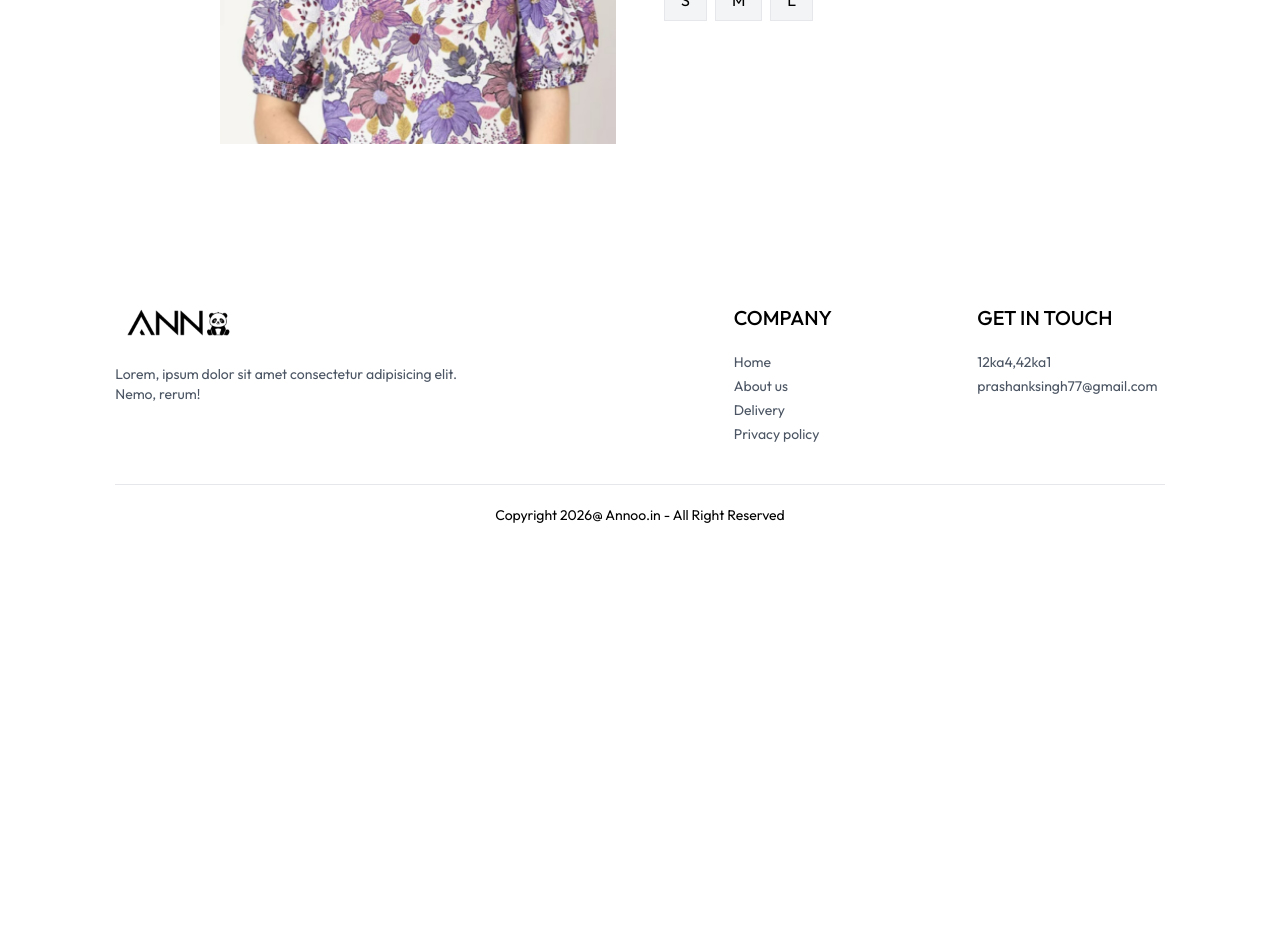
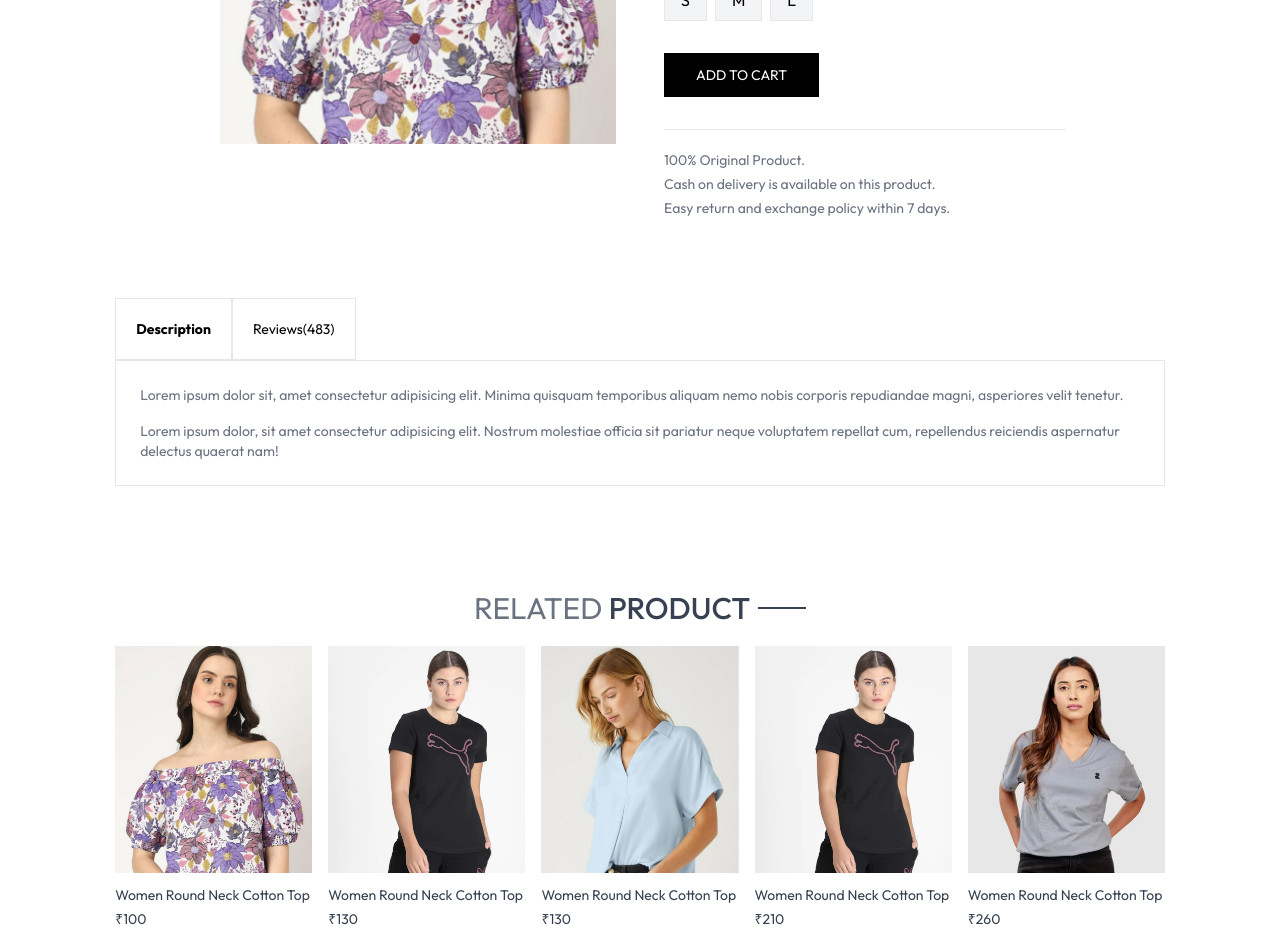
Before and after one commit to prashanksingh93-source/E-COMMERCE-APP, a React (Vite) app in the folder frontend/: page /product/aaaaa in a window 1280 px wide. Shown: the part 440-1392 px from the top of the page. Before the commit the page ends 985 px from the top, so only its background shows below. Built offline with nearby package versions, Linux system fonts and the light colour scheme.

Commit message:
cartcount and description is done

```diff
--- a/frontend/src/App.jsx
+++ b/frontend/src/App.jsx
@@ -12,11 +12,14 @@
 import Navbar from './components/Navbar'
 import Footer from './components/Footer'
 import SearchBar from './components/SearchBar'
+import { ToastContainer, toast } from 'react-toastify';
+import 'react-toastify/dist/ReactToastify.css';
 
 const App = () => {
   return (<>
 
     <div className='px-4 sm:px-[5vw] md:px-[7vw] lg:px-[9vw]'>
+      <ToastContainer/>
       <Navbar/>
       <SearchBar/>
       <Routes>
--- a/frontend/src/components/Navbar.jsx
+++ b/frontend/src/components/Navbar.jsx
@@ -7,7 +7,7 @@
 const Navbar = () => {
   const[visible,setVisible]=useState(false)
 
-  const{setShowSearch}=useContext(ShopContext);
+  const{setShowSearch,getCartCount}=useContext(ShopContext);
 
   return (
     <div className='flex items-center justify-between py-5 font-medium'>
@@ -47,7 +47,7 @@
              </div>
              <Link to='/cart' className='relative'>
              <img src={assets.cart_icon} className='w-5 min-w-5' alt="" />
-             <p className=' absolute right-[-5px] bottom-[-5px] w-4 text-center leading-4 bg-black text-white aspect-square rounded-full text-[8px]'>10</p>
+             <p className=' absolute right-[-5px] bottom-[-5px] w-4 text-center leading-4 bg-black text-white aspect-square rounded-full text-[8px]'>{getCartCount()}</p>
              </Link>
              <img onClick={()=>setVisible(true)} src={assets.menu_icon} className='w-5 cursor-pointer sm:hidden' alt="" />
         </div>
--- /dev/null
+++ b/frontend/src/components/RelatedProducts.jsx
@@ -0,0 +1,38 @@
+import React, { useContext, useEffect, useState } from 'react'
+import { ShopContext } from '../context/ShopContext'
+import Titel from '../components/Titel'
+import ProductItem from '../components/ProductItem'
+
+const RelatedProducts = ({category,subCategory}) => {
+
+    const { products }=useContext(ShopContext);
+    const [related,setRelated]=useState([]);
+
+    useEffect(()=>{
+
+        if(products.length>0){
+            let productsCopy=products.slice();
+
+            productsCopy=productsCopy.filter((item)=>category===item.category);
+            productsCopy=productsCopy.filter((item)=>subCategory===item.subCategory);
+
+            setRelated(productsCopy.slice(0,5))
+        }
+
+    },[])
+
+  return (
+    <div className='my-24'>
+       <div className='text-center text-3xl py-2'>
+          <Titel text1={'RELATED'} text2={'PRODUCT'} ></Titel>
+       </div>
+       <div className='grid grid-cols-2 sm:grid-cols-4 lg:grid-cols-5 gap-4 gap-y-6'>
+        {related.map((item,index)=>(
+            <ProductItem key={index} id={item._id} name={item.name} price={item.price} image={item.image}/>
+        ))}
+       </div>
+    </div>
+  )
+}
+
+export default RelatedProducts
--- a/frontend/src/context/ShopContext.jsx
+++ b/frontend/src/context/ShopContext.jsx
@@ -1,5 +1,6 @@
-import { createContext, useState } from "react";
+import { createContext, useEffect, useState } from "react";
 import { products } from "../assets/assets";
+import { toast } from "react-toastify";
 
 export const ShopContext=createContext();
 
@@ -8,11 +9,50 @@
     const currency ='₹';
     const delivery_fee=10;
     const[search,setSearch]=useState('');
-    const[showSearch,setShowSearch]=useState(false)
+    const[showSearch,setShowSearch]=useState(false);
+    const [cartItem,setCartItem]=useState({});
+
+    const addTocart=async(itemId,size)=>{
+
+
+        if(!size){
+            toast.error('Select Product Size');
+            return;
+        }
+
+       let cartData=structuredClone(cartItem);
+       if(cartData[itemId]){
+        if(cartData[itemId][size]){
+            cartData[itemId][size]+=1;
+        }
+        else{
+            cartData[itemId][size]=1;
+        }
+    }
+    else{
+        cartData[itemId]={};
+        cartData[itemId][size]=1;
+    }
+     setCartItem(cartData);
+    }
+
+   const getCartCount = () => {
+  let totalCount = 0;
+
+  for (const itemId in cartItem) {
+    for (const size in cartItem[itemId]) {
+      totalCount += cartItem[itemId][size];
+    }
+  }
+
+  return totalCount;
+};
 
    const value ={
          products,currency,delivery_fee,
-         search,setSearch,showSearch,setShowSearch
+         search,setSearch,showSearch,setShowSearch,
+         cartItem,addTocart,
+         getCartCount
    }
    return(
     <ShopContext.Provider value={value}>
--- a/frontend/src/pages/Product.jsx
+++ b/frontend/src/pages/Product.jsx
@@ -2,11 +2,12 @@
 import { useParams } from 'react-router-dom'
 import { ShopContext } from '../context/ShopContext';
 import { assets } from '../assets/assets';
+import RelatedProducts from '../components/RelatedProducts';
 
 const Product = () => {
 
   const{productId}=useParams();
-  const{products,currency}=useContext(ShopContext);
+  const{products,currency,addTocart}=useContext(ShopContext);
   const[productData,setProductData]=useState(false);
   const[image,setImage]=useState('');
   const[size,setSize]=useState('')
@@ -17,11 +18,7 @@
         if(item._id === productId){
           setProductData(item)
           setImage(item.image[0])
-          console.log(item);
-
           return null;
-
-
         }
       })
 
@@ -72,9 +69,31 @@
                 ))}
               </div>
             </div>
+            <button onClick={()=>addTocart(productData._id,size)} className='bg-black text-white px-8 py-3 text-sm active:bg-gray-700'>ADD TO CART</button>
+            <hr className='mt-8 sm:w-4/5' />
+            <div className='text-sm text-gray-500 mt-5 flex flex-col gap-1'>
+                 <p>100% Original Product.</p>
+                 <p>Cash on delivery is available on this product.</p>
+                 <p>Easy return and exchange policy within 7 days.</p>
+            </div>
         </div>
       </div>
+      {/*---------description & review section----------- */}
+       <div className='mt-20'>
+        <div className='flex'>
+         <b className='border px-5 py-5 text-sm'>Description</b>
+         <p className='border px-5 py-5 text-sm'>Reviews(483)</p>
+        </div>
+        <div className='flex flex-col gap-4 border px-6 py-6 text-sm text-gray-500'>
+          <p>Lorem ipsum dolor sit, amet consectetur adipisicing elit. Minima quisquam temporibus aliquam nemo nobis corporis repudiandae magni, asperiores velit tenetur.</p>
+          <p>Lorem ipsum dolor, sit amet consectetur adipisicing elit. Nostrum molestiae officia sit pariatur neque voluptatem repellat cum, repellendus reiciendis aspernatur delectus quaerat nam!</p>
+        </div>
+      </div>
+      <div>
+        {/*--------display related products------ */}
+        <RelatedProducts category={productData.category} subCategory={productData.subCategory}/>
 
+      </div>
     </div>
   ):<div className='opacity-0'></div>
 }
```
